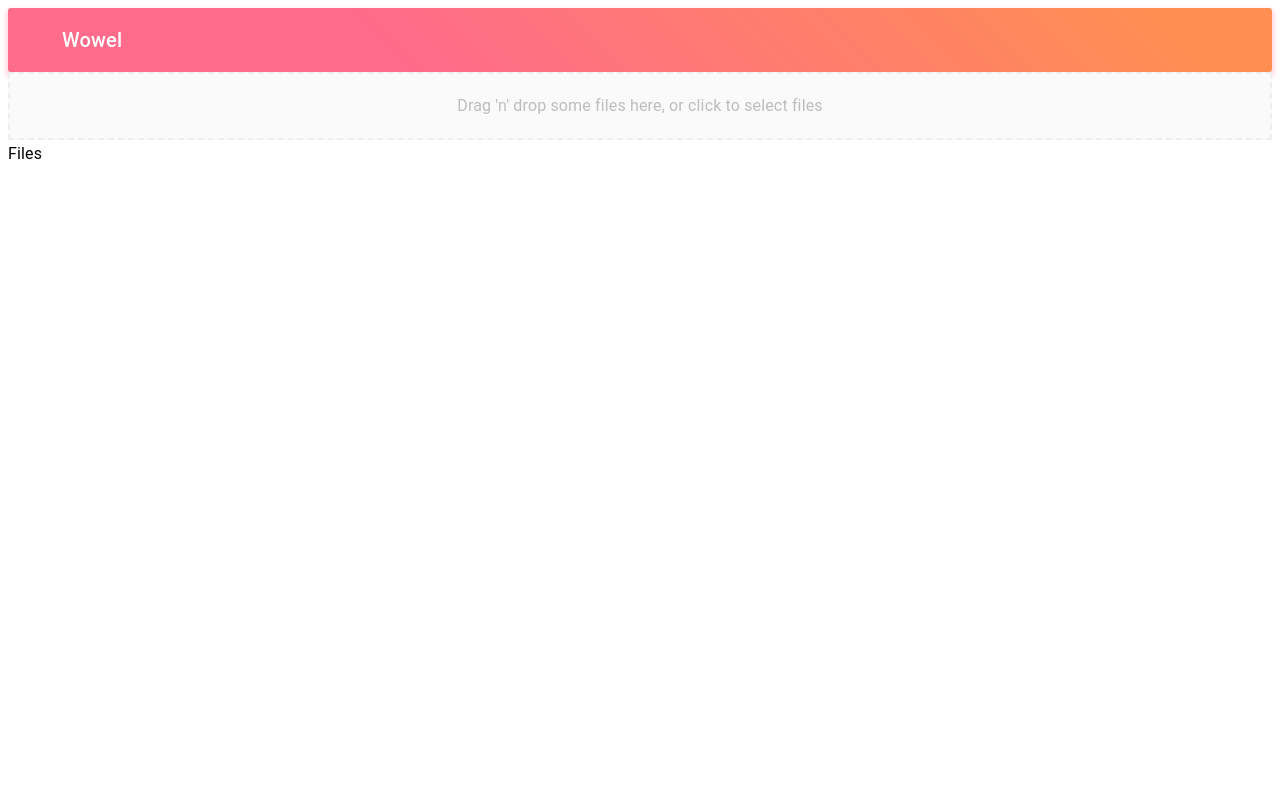
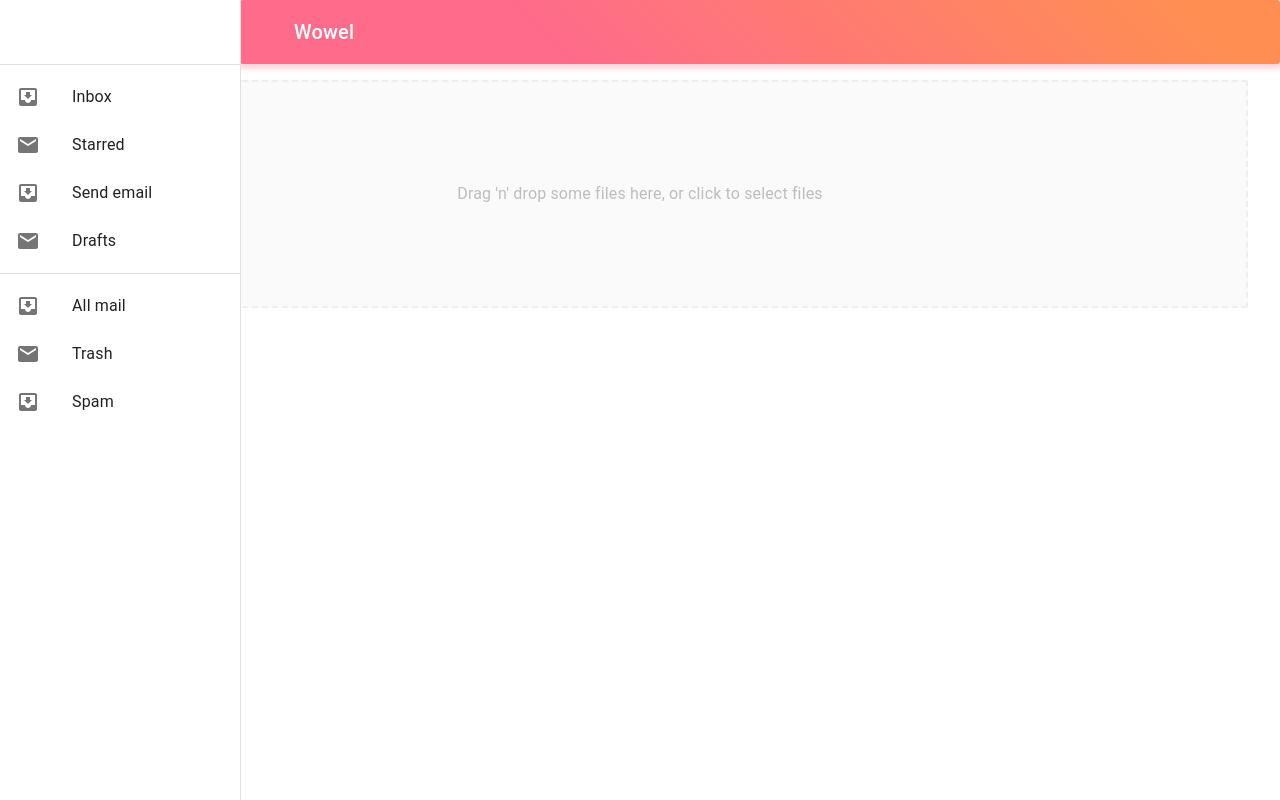
Before and after one commit to 5ock4/wowel, a React (Create React App) app in the folder frontend/: page / in a window 1280 px wide. Built offline with nearby package versions, Linux system fonts and the light colour scheme.

Commit message:
Frontend: added responsive drawer

```diff
--- a/frontend/package.json
+++ b/frontend/package.json
@@ -4,6 +4,7 @@
   "private": true,
   "dependencies": {
     "@material-ui/core": "^4.11.2",
+    "@material-ui/icons": "^4.11.2",
     "@testing-library/jest-dom": "^5.11.6",
     "@testing-library/react": "^11.2.2",
     "@testing-library/user-event": "^12.4.0",
--- a/frontend/src/App.js
+++ b/frontend/src/App.js
@@ -1,17 +1,14 @@
 import React from "react";
 import NavBar from "./components/NavBar";
 import Dropzone from "./components/Dropzone";
-import jquery from "jquery";
-import xlsx from 'xlsx'
-// import Sandbox from './components/Sandbox/Sandbox-this'
-
-import "./App.css";
+import ResponsiveDrawer from "./components/Drawer"
 
 const App = () => {
 
   return (
     <div>
       <NavBar />
+      <ResponsiveDrawer />
       <Dropzone />
     </div>
   )
--- /dev/null
+++ b/frontend/src/components/Drawer.js
@@ -0,0 +1,96 @@
+import React from 'react';
+import PropTypes from 'prop-types';
+import Divider from '@material-ui/core/Divider';
+import Drawer from '@material-ui/core/Drawer';
+import Hidden from '@material-ui/core/Hidden';
+import IconButton from '@material-ui/core/IconButton';
+import InboxIcon from '@material-ui/icons/MoveToInbox';
+import List from '@material-ui/core/List';
+import ListItem from '@material-ui/core/ListItem';
+import ListItemIcon from '@material-ui/core/ListItemIcon';
+import ListItemText from '@material-ui/core/ListItemText';
+import MailIcon from '@material-ui/icons/Mail';
+import { useTheme } from '@material-ui/core/styles';
+
+import useStyles from '../shared/styles'
+
+const ResponsiveDrawer = (props) => {
+  const { window } = props;
+  const classes = useStyles();
+  const theme = useTheme();
+  const [mobileOpen, setMobileOpen] = React.useState(false);
+
+  const handleDrawerToggle = () => {
+    setMobileOpen(!mobileOpen);
+  };
+
+  const drawer = (
+    <div>
+      <div className={classes.toolbar} />
+      <Divider />
+      <List>
+        {['Inbox', 'Starred', 'Send email', 'Drafts'].map((text, index) => (
+          <ListItem button key={text}>
+            <ListItemIcon>{index % 2 === 0 ? <InboxIcon /> : <MailIcon />}</ListItemIcon>
+            <ListItemText primary={text} />
+          </ListItem>
+        ))}
+      </List>
+      <Divider />
+      <List>
+        {['All mail', 'Trash', 'Spam'].map((text, index) => (
+          <ListItem button key={text}>
+            <ListItemIcon>{index % 2 === 0 ? <InboxIcon /> : <MailIcon />}</ListItemIcon>
+            <ListItemText primary={text} />
+          </ListItem>
+        ))}
+      </List>
+    </div>
+  );
+
+  const container = window !== undefined ? () => window().document.body : undefined;
+
+  return (
+      <nav className={classes.drawer} aria-label="mailbox folders">
+        {/* The implementation can be swapped with js to avoid SEO duplication of links. */}
+        <Hidden smUp implementation="css">
+          <Drawer
+            container={container}
+            variant="temporary"
+            anchor={theme.direction === 'rtl' ? 'right' : 'left'}
+            open={mobileOpen}
+            onClose={handleDrawerToggle}
+            classes={{
+              paper: classes.drawerPaper,
+            }}
+            ModalProps={{
+              keepMounted: true, // Better open performance on mobile.
+            }}
+          >
+            {drawer}
+          </Drawer>
+        </Hidden>
+        <Hidden xsDown implementation="css">
+          <Drawer
+            classes={{
+              paper: classes.drawerPaper,
+            }}
+            variant="permanent"
+            open
+          >
+            {drawer}
+          </Drawer>
+        </Hidden>
+      </nav>
+  );
+}
+
+ResponsiveDrawer.propTypes = {
+  /**
+   * Injected by the documentation to work in an iframe.
+   * You won't need it on your project.
+   */
+  window: PropTypes.func,
+};
+
+export default ResponsiveDrawer;
--- a/frontend/src/components/Dropzone.js
+++ b/frontend/src/components/Dropzone.js
@@ -1,6 +1,7 @@
 import React, { useMemo, useCallback, useEffect } from "react"
 import { useDropzone } from "react-dropzone"
 import Typography from "@material-ui/core/Typography"
+import Container from '@material-ui/core/Container'
 import styles from "./DropzoneStyles"
 import axios from 'axios'
 
@@ -50,7 +51,8 @@
   // TODO: check why it is called so many times and why is it always 1
 
   return (
-    <section className="container">
+    // <section className="container">
+    <Container>
       <div {...getRootProps({ style })}>
         <input {...getInputProps()} />
         <Typography>
@@ -60,7 +62,8 @@
       <aside>
         <Typography variant="subtitle1">Files</Typography>
       </aside>
-    </section>
+    </Container>
+    // </section>
   );
 }
 
--- a/frontend/src/components/DropzoneStyles.js
+++ b/frontend/src/components/DropzoneStyles.js
@@ -4,7 +4,8 @@
     display: "flex",
     flexDirection: "column",
     alignItems: "center",
-    padding: "20px",
+    padding: "100px",
+    "margin-top": "5em",
     borderWidth: 2,
     borderRadius: 2,
     borderColor: "#eeeeee",
--- a/frontend/src/components/NavBar.js
+++ b/frontend/src/components/NavBar.js
@@ -1,19 +1,24 @@
 import React from 'react'
-import AppBar from '@material-ui/core/AppBar'
-import Toolbar from '@material-ui/core/Toolbar'
-import Typography from '@material-ui/core/Typography'
+import { AppBar, Toolbar, IconButton, Typography} from '@material-ui/core'
+import MenuIcon from '@material-ui/icons/Menu'
+// import Toolbar from '@material-ui/core/Toolbar'
+// import Typography from '@material-ui/core/Typography'
 
-import useStyles from './NavBarStyles'
+import useStyles from '../shared/styles'
 
 const NavBar = () => {
   const classes = useStyles()
   console.log(`in NavBar: ${classes}`)
   console.log(classes)
 
+  // TODO: not sure if I want position static on AppBar
   return(
     <div>
-      <AppBar position="static" className={classes.appBar}>
+      <AppBar /*position="static"*/ className={classes.appBar}>
         <Toolbar>
+          <IconButton edge="start" className={classes.menuButton} color="inherit" aria-label="menu">
+            <MenuIcon />
+          </IconButton>
           <Typography variant="h6" className={classes.title}>
             Wowel
           </Typography>
--- a/frontend/src/components/NavBarStyles.js
+++ /dev/null
@@ -1,17 +0,0 @@
-import { makeStyles } from "@material-ui/core/styles";
-
-const useStyles = makeStyles({
-  appBar: {
-    background: "linear-gradient(45deg, #FE6B8B 30%, #FF8E53 90%)",
-    border: 0,
-    borderRadius: 3,
-    boxShadow: "0 3px 5px 2px rgba(255, 105, 135, .3)",
-    color: "white",
-    padding: "0 30px",
-  },
-  title: {
-    flexGrow: 1,
-  },
-})
-
-export default useStyles
--- a/frontend/src/index.js
+++ b/frontend/src/index.js
@@ -1,6 +1,5 @@
 import React from 'react';
 import ReactDOM from 'react-dom';
-import './index.css';
 import App from './App';
 import reportWebVitals from './reportWebVitals';
 
--- /dev/null
+++ b/frontend/src/shared/styles.js
@@ -0,0 +1,47 @@
+import { makeStyles } from "@material-ui/core/styles";
+
+const drawerWidth = 240;
+
+const useStyles = makeStyles((theme) => ({
+  appBar: {
+    background: "linear-gradient(45deg, #FE6B8B 30%, #FF8E53 90%)",
+    border: 0,
+    borderRadius: 3,
+    boxShadow: "0 3px 5px 2px rgba(255, 105, 135, .3)",
+    color: "white",
+    padding: "0 30px",
+    [theme.breakpoints.up('sm')]: {
+      width: `calc(100% - ${drawerWidth}px)`,
+      marginLeft: drawerWidth,
+    },
+  },
+  title: {
+    flexGrow: 1,
+  },
+  root: {
+    display: 'flex',
+  },
+  drawer: {
+    [theme.breakpoints.up('sm')]: {
+      width: drawerWidth,
+      flexShrink: 0,
+    },
+  },
+  menuButton: {
+    marginRight: theme.spacing(2),
+    [theme.breakpoints.up('sm')]: {
+      display: 'none',
+    },
+  },
+  // necessary for content to be below app bar
+  toolbar: theme.mixins.toolbar,
+  drawerPaper: {
+    width: drawerWidth,
+  },
+  content: {
+    flexGrow: 1,
+    padding: theme.spacing(3),
+  },
+}))
+
+export default useStyles
```
Also changed, not shown: frontend/src/App.css (deleted), frontend/src/index.css (deleted), 2 other files (tests, documents, lock files or other folders).
